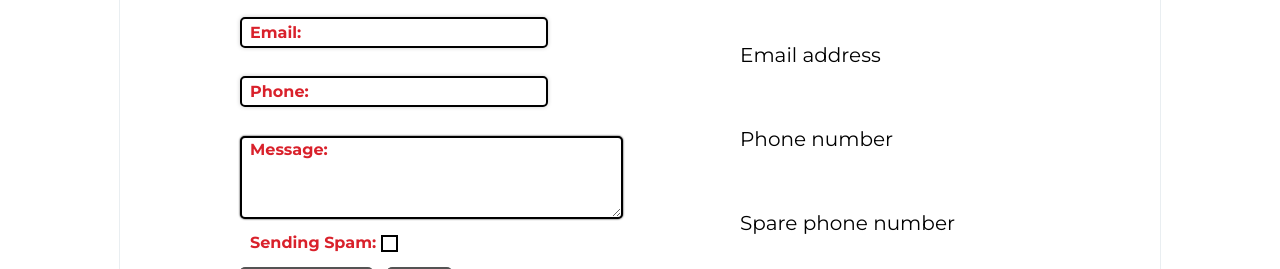
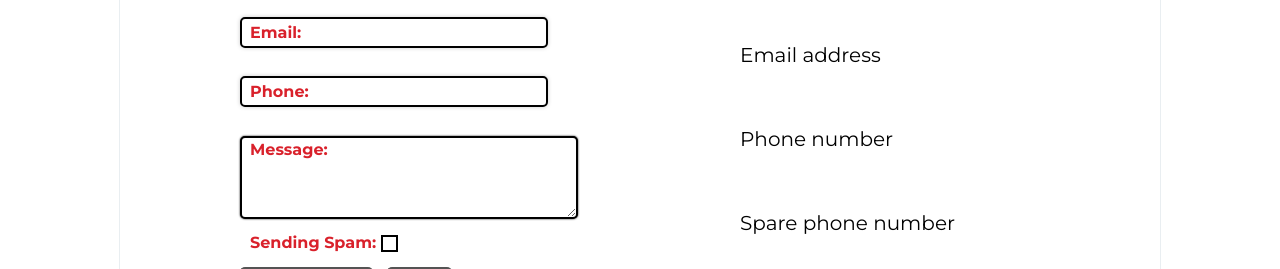
Before and after one commit to Lapk1n/App-Layers, a plain HTML site: page index.html in a window 1280 px wide. Shown: the part 3800-4069 px from the top of the page. Drawn offline with Linux system fonts and the light colour scheme.

Commit message:
Small fix

```diff
--- a/style.css
+++ b/style.css
@@ -914,6 +914,8 @@ header {
 	margin-top:6px;
 	box-shadow:0 0 2px 0 black;
 	border:2px solid black;
+	max-height: 80px;
+	max-width: 330px;
 }
 .contact-content label {
 	color:#D9212B;
```
